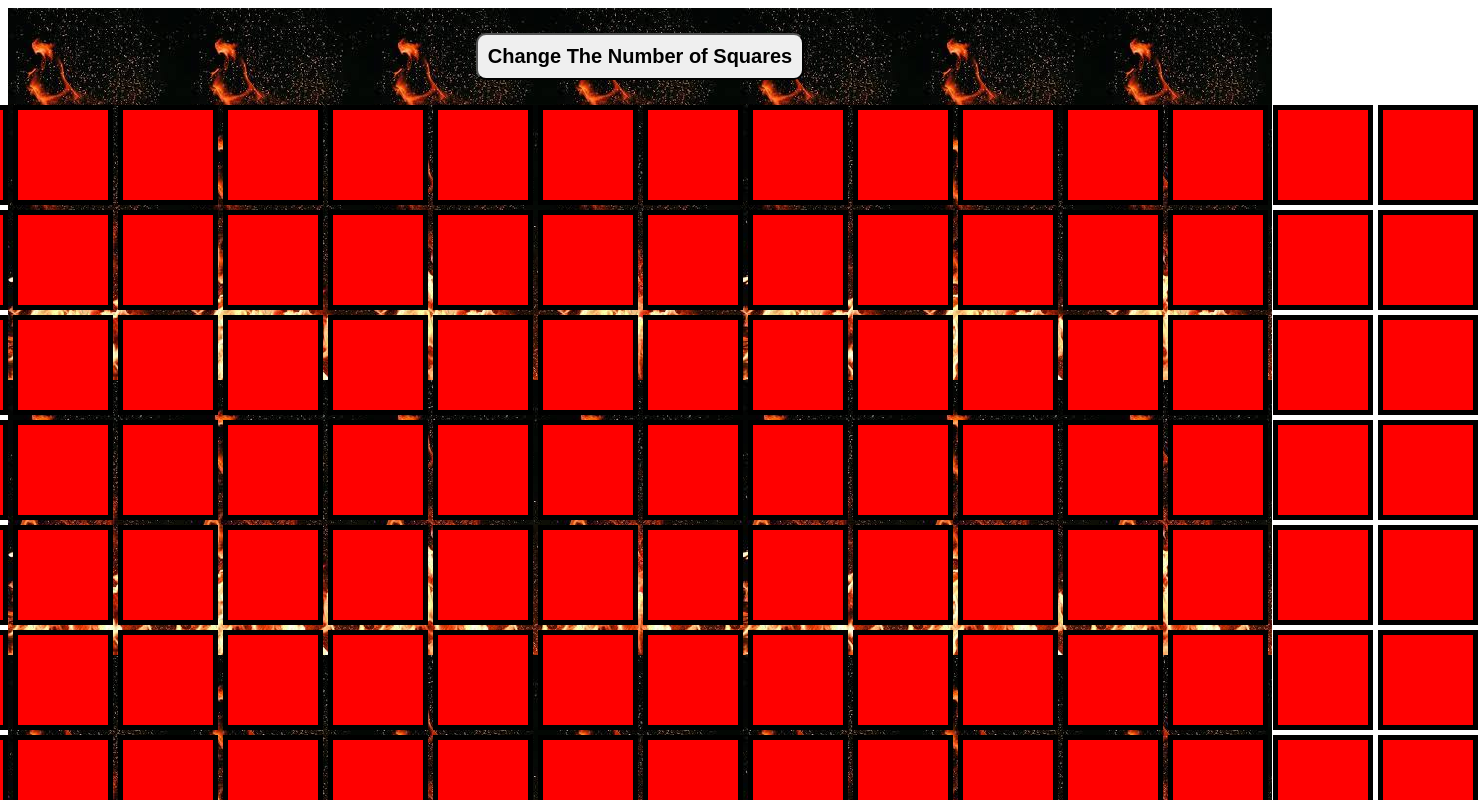
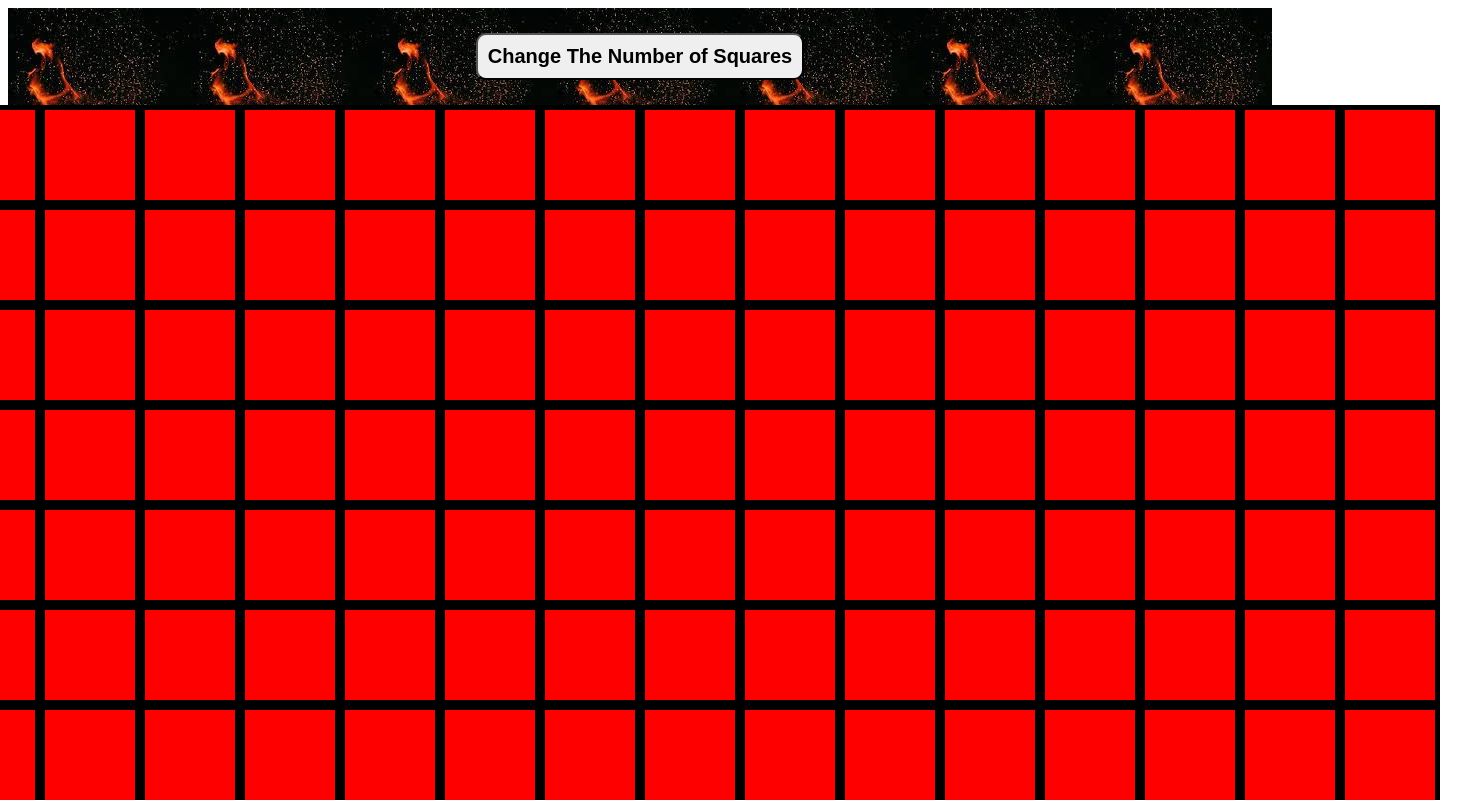
Before and after one commit to chanpm26/Etch-a-Sketch, a plain HTML site: page index.html in a window 1280 px wide. Shown: the top 800 px of the page, 1478 px wide, since content can reach past the window. Drawn offline with Linux system fonts and the light colour scheme.

Commit message:
Removed gap between squares on grid

```diff
--- a/styles.css
+++ b/styles.css
@@ -1,7 +1,5 @@
 #container {
     display: inline-grid;
-    row-gap: 5px;
-    column-gap: 5px;
     padding-bottom: 20px;
 }
 
```
